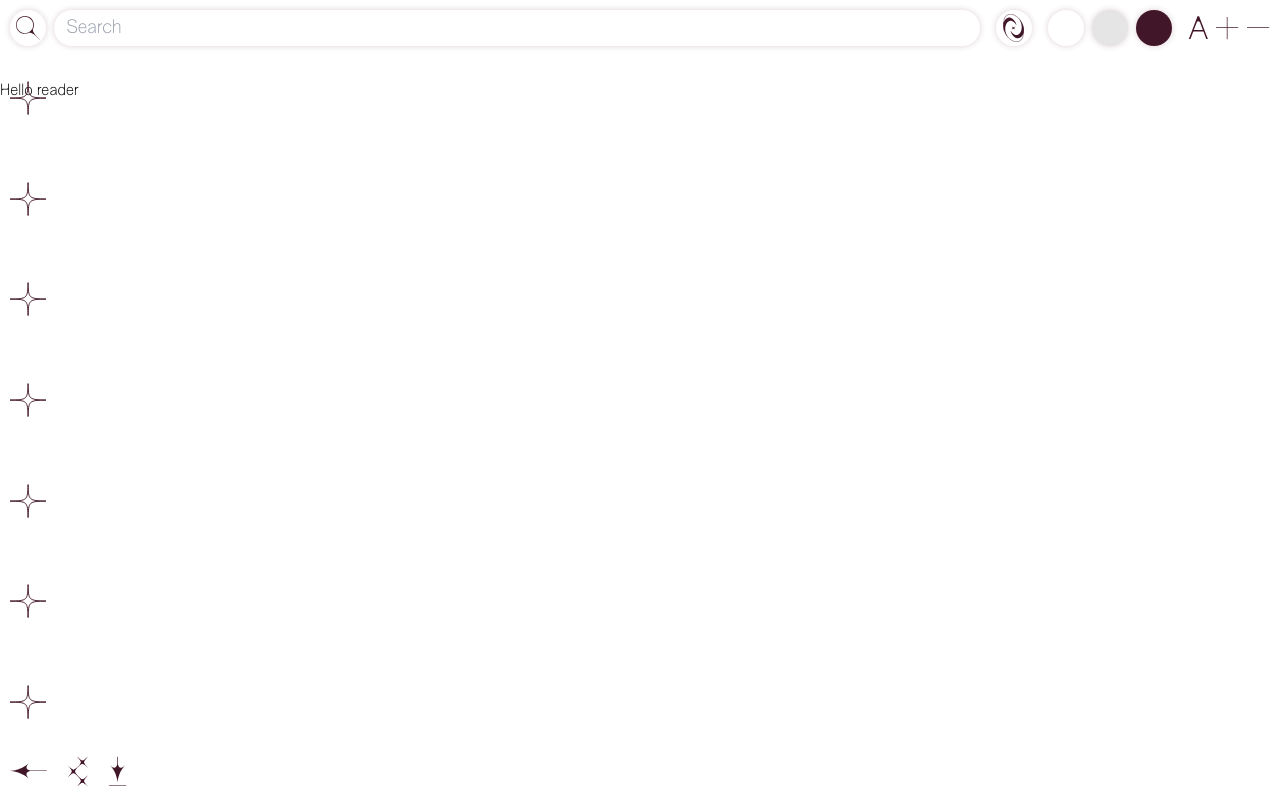
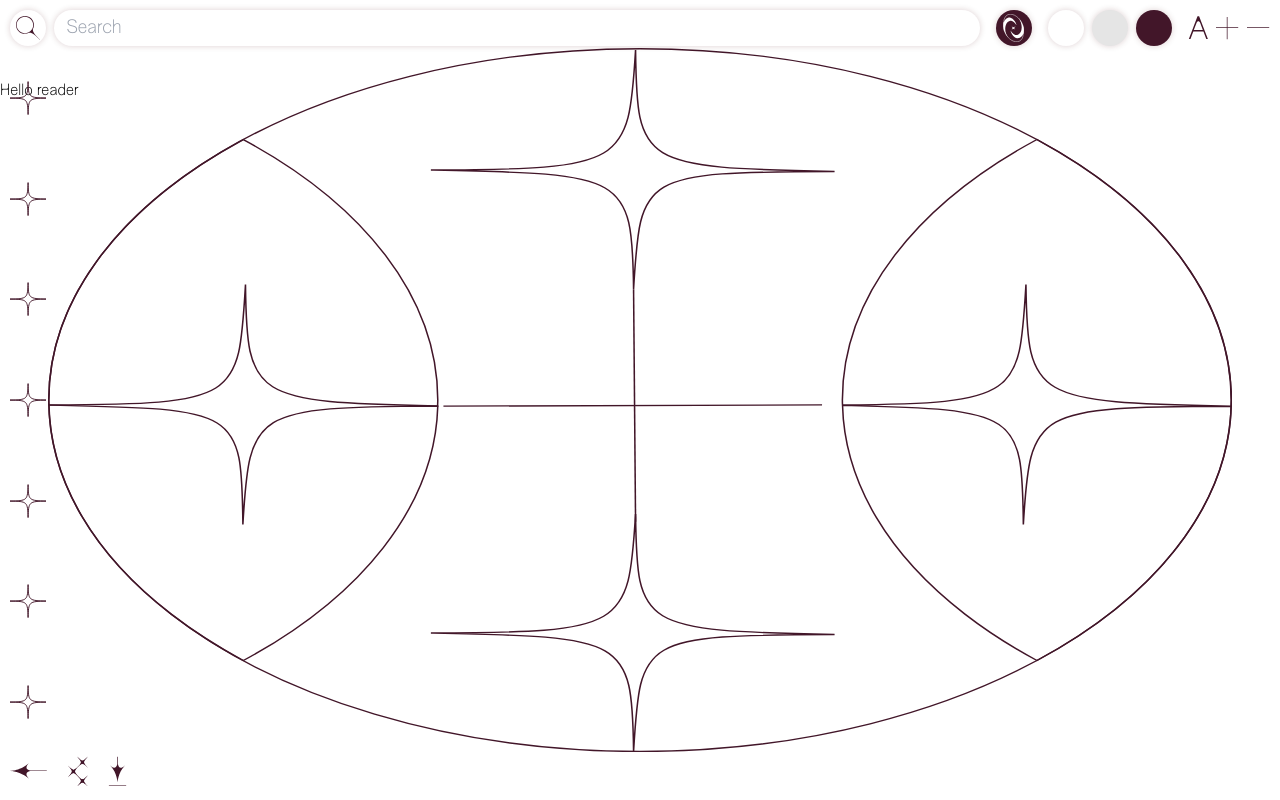
Before and after one commit to antiantivirus/fae-online-reader, a Next.js app: page / in a window 1280 px wide. Built offline with nearby package versions, Linux system fonts and the light colour scheme.

Commit message:
set glyph back to true

```diff
--- a/components/glyphBackground.tsx
+++ b/components/glyphBackground.tsx
@@ -6,7 +6,7 @@ import * as Portal from "@radix-ui/react-portal";
 import { useState } from "react";
 
 export default function GlyphBackground() {
-  const [show, setShow] = useState<boolean>(false);
+  const [show, setShow] = useState<boolean>(true);
   // to do: watch for url change and change background glyph
   return (
     <>
```
